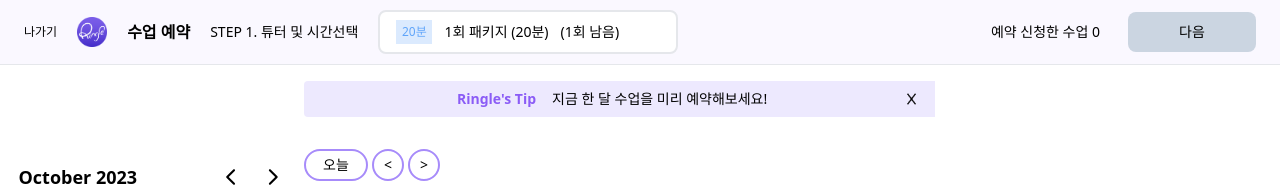
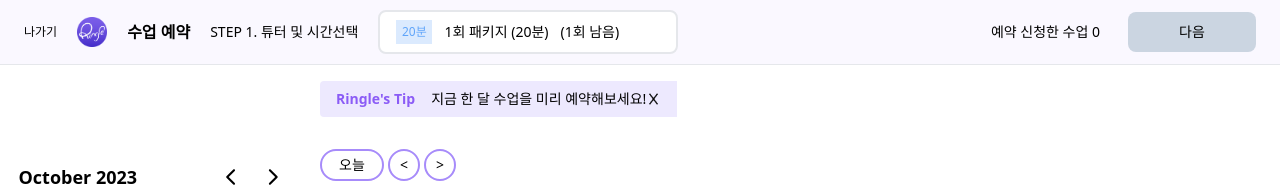
Before and after one commit to michellekjs/Ringle-Reservation, a React (Create React App) app: page / in a window 1280 px wide. Shown: the top 187 px of the page. Built offline with nearby package versions, Linux system fonts and the light colour scheme.

Commit message:
Change child-parent structure for rendering

```diff
--- a/src/component/CustomCalendar.tsx
+++ b/src/component/CustomCalendar.tsx
@@ -2,7 +2,6 @@ import * as React from 'react';
 import { useState, useEffect } from 'react';
 import ScheduleSelector from 'react-schedule-selector';
 import profile from '../assets/profile.png';
-import TutorPicker from './TutorPicker';
 import close from '../assets/close.png';
 import { Dialog, DialogBody } from '@material-tailwind/react';
 
@@ -14,26 +13,18 @@ function CustomCalendar(props) {
 	const [cancel, setcancelOpen] = useState<boolean>(false);
 	const [cancelperson, setcancelPerson] = useState();
 	const [tutor, setTutor] = useState('');
+	const [change, setChange] = useState<boolean>(true);
 
-	// useEffect(() => s);
-	console.log(schedule);
-	const setDT = (a) => {
-		const pickedDate: string = a[0];
-		const selectedOption = a[1];
-		dateTutor[pickedDate] = selectedOption;
-		setTutor(selectedOption);
-		setDateTutor(dateTutor);
-		console.log('AAA', dateTutor);
-	};
-
-	// setOnDateClick
+	props.setSchedule(schedule);
+	props.dateTutor(dateTutor);
+	props.tutor(tutor);
 
 	const handleChange = (newSchedule) => {
 		if (newSchedule.length < lastschedule.length) {
 			newSchedule = lastschedule;
 		}
-		console.log(newSchedule);
-		if (dateTutor[newSchedule.slice(-1)[0]] !== undefined) {
+		if (dateTutor[newSchedule.slice(-1)[0]] != undefined) {
+			console.log(tutor, dateTutor[newSchedule.slice(-1)[0]]);
 			setcancelPerson(dateTutor[newSchedule.slice(-1)[0]]);
 			setcancelOpen(true);
 		}
@@ -58,7 +49,13 @@ function CustomCalendar(props) {
 				// onClick={onDateClick}
 			/>
 		) : dateTutor[time] !== undefined ? (
-			<div className='bg-gradient-to-r from-violet-200 to-violet-600 border border-violet-800 border-solid h-6 w-1/8 rounded-lg text-xs text-white shadow-lg shadow-gray-400 flex justify-center place-items-center z-20'>
+			<div
+				className={
+					props.type == 20
+						? 'bg-gradient-to-r from-violet-200 to-violet-600 border border-violet-800 border-solid h-6 w-1/8 rounded-lg text-xs text-white shadow-lg shadow-gray-400 flex justify-center place-items-center z-20'
+						: 'bg-gradient-to-r from-violet-200 to-violet-600 border border-violet-800 border-solid h-14 w-1/8 rounded-lg text-xs text-white shadow-lg shadow-gray-400 flex justify-center place-items-center z-40'
+				}
+			>
 				<img
 					src={`/images/${dateTutor[time].profile}.jpeg`}
 					alt='profile'
@@ -217,12 +214,6 @@ function CustomCalendar(props) {
 					renderDateLabel={renderCustomDateLabel}
 				/>
 			</div>
-			<div className='w-[500px]'>
-				<TutorPicker
-					picked={schedule.length === 0 ? undefined : schedule[0]}
-					setDT={setDT}
-				/>
-			</div>
 		</div>
 	);
 }
--- a/src/component/DayPicker.tsx
+++ b/src/component/DayPicker.tsx
@@ -4,6 +4,7 @@ import CustomCalendar from '../component/CustomCalendar.tsx';
 import { addDays, format } from 'date-fns';
 import { DateRange, DayPicker } from 'react-day-picker';
 import 'react-day-picker/dist/style.css';
+import TutorPicker from './TutorPicker.tsx';
 import dayjs from 'dayjs';
 
 const today = dayjs();
@@ -24,9 +25,13 @@ function DatePicker(props: any) {
 		from: firstDayOfWeek.toDate(),
 		to: addDays(firstDayOfWeek.toDate(), 6),
 	};
+	// functions related to datepicker
 	const [range, setRange] = useState<DateRange | undefined>(defaultSelected);
 	const [hover, setHover] = useState<DateRange | undefined>(defaultSelected);
 	const [selectedSunday, setSelected] = useState<Date>(firstDayOfWeek.toDate());
+	const [schedule, setSchedule] = useState<Date[]>([]);
+	const [dateTutor, setDateTutor] = useState({});
+	const [tutor, setTutor] = useState('');
 
 	const hoverAction = (date: Date) => {
 		const firstDayofHover = dayjs(date).startOf('week').toDate();
@@ -35,6 +40,14 @@ function DatePicker(props: any) {
 			to: addDays(firstDayofHover, 6),
 		};
 		setHover(range);
+	};
+
+	const setDT = (a) => {
+		const pickedDate: string = a[0];
+		const selectedOption = a[1];
+		dateTutor[pickedDate] = selectedOption;
+		setTutor(selectedOption);
+		setDateTutor(dateTutor);
 	};
 
 	const setWeekRange = (date: Date) => {
@@ -46,11 +59,12 @@ function DatePicker(props: any) {
 		setRange(newRange);
 		setSelected(selected);
 	};
+	//function related to communication between customcalendar
 
 	return (
 		<div className='w-full h-screen flex flex-row justify-between'>
 			<style> {css} </style>
-			<div className='w-fit h-screen pt-20 text-xs'>
+			<div className='w-1/4 h-screen pt-20 text-xs'>
 				<DayPicker
 					showOutsideDays
 					id='test'
@@ -64,12 +78,22 @@ function DatePicker(props: any) {
 					}}
 				/>
 			</div>
-			<div className='w-full'>
+			<div className='w-3/4 flex flex-row'>
 				<CustomCalendar
 					sunday={selectedSunday}
 					today={today}
 					type={props.classType}
+					setSchedule={setSchedule}
+					dateTutor={setDateTutor}
+					tutor={setTutor}
 				/>
+
+				<div className='w-[500px]'>
+					<TutorPicker
+						picked={schedule.length === 0 ? undefined : schedule[0]}
+						setDT={setDT}
+					/>
+				</div>
 			</div>
 		</div>
 	);
--- a/src/component/TutorPicker.tsx
+++ b/src/component/TutorPicker.tsx
@@ -50,6 +50,7 @@ const RadioCard = ({ person, selected, onChange }: RadioCardProps) => {
 function TutorPicker(props: TutorPickerProps) {
 	const [selectedOption, setSelectedOption] = useState<Tutor>();
 	const pickedDate = props.picked;
+	const [availabletutor, setAvailableTutors] = useState(tutorlist);
 
 	const handleRadioChange = (e) => {
 		setSelectedOption(JSON.parse(e.target.value));
```
Also changed, not shown: src/component/Button/CalendarButton.tsx (added).
